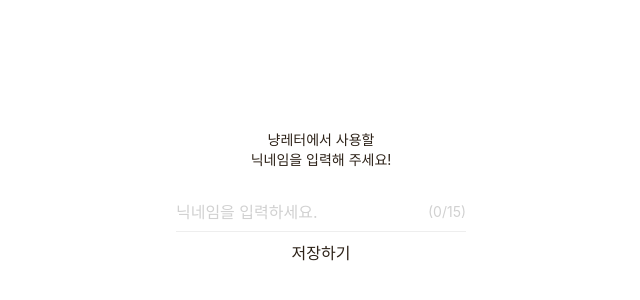
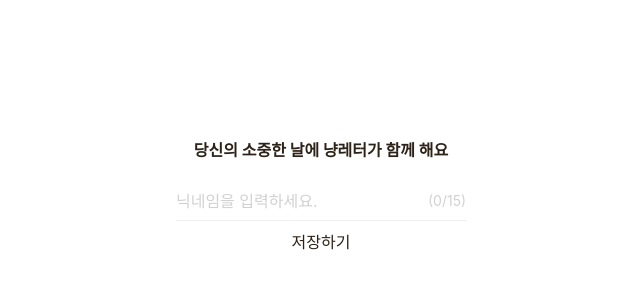
Before and after one commit to GyoSuIsChae/nyang-letter-client, a React app: page / in a window 1280 px wide. Shown: the part 202-502 px from the top of the page, without its empty margins (319-959 px from the left). Built offline with nearby package versions, Linux system fonts and the light colour scheme.

Commit message:
:lipstick: 폰트 변경

```diff
--- a/src/pages/Home/index.tsx
+++ b/src/pages/Home/index.tsx
@@ -26,7 +26,7 @@ const Container = styled.div`
   gap: 2em;
 `;
 
-const BodyText = styled(TX.Body1)`
+const BodyText = styled(TX.SubTitle1)`
   text-align: center;
 `;
 
@@ -56,11 +56,7 @@ const Home = () => {
 
   return (
     <Container>
-      <BodyText>
-        냥레터에서 사용할
-        <br />
-        닉네임을 입력해 주세요!
-      </BodyText>
+      <BodyText>당신의 소중한 날에 냥레터가 함께 해요</BodyText>
 
       <NickNameForm onSubmit={handleSubmit(onSubmit)}>
         <Input
```
